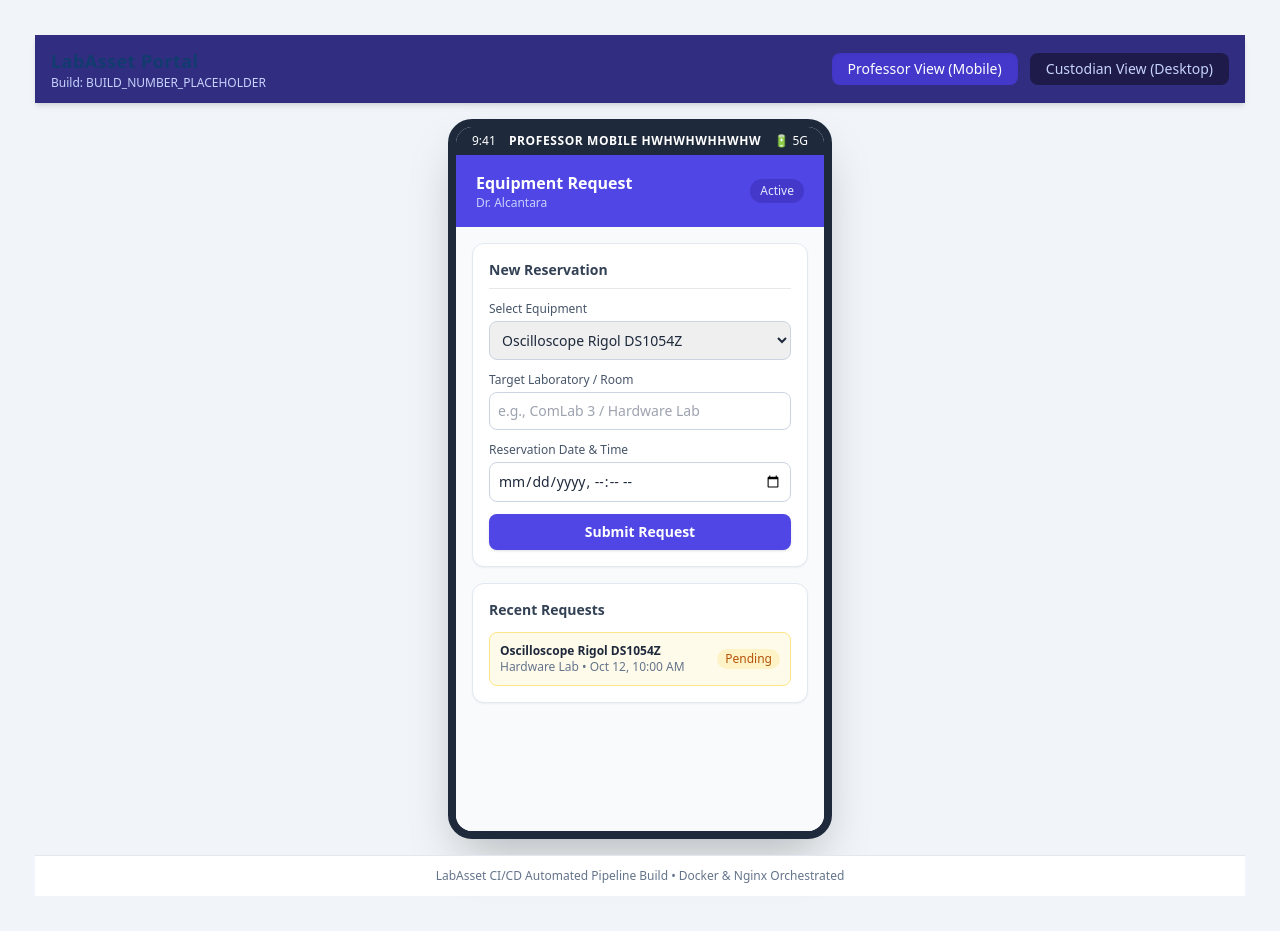
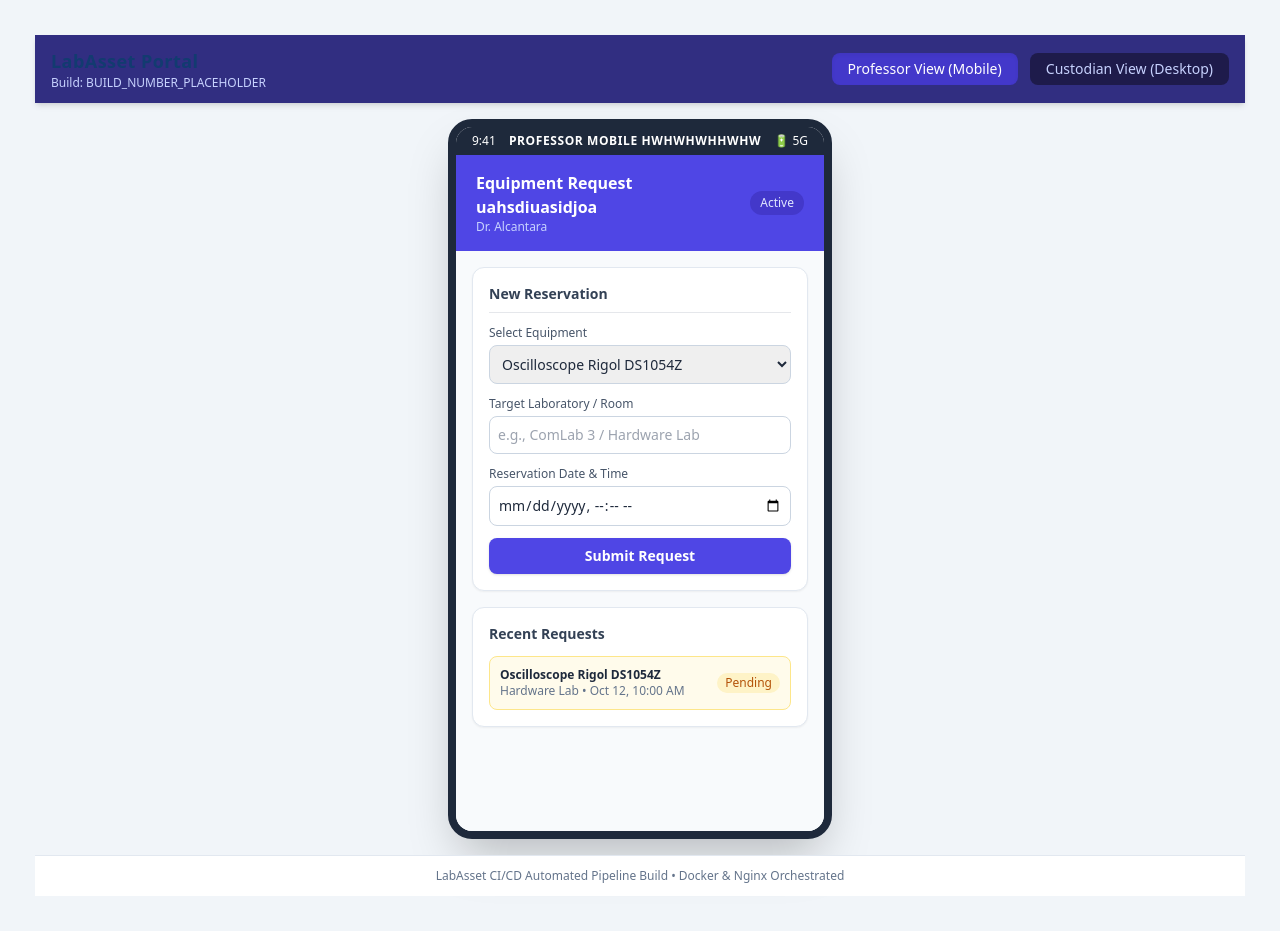
Before and after one commit to seanjbalmana01-beep/LabAsset, a plain HTML site: page frontend/public/index.html in a window 1280 px wide. Drawn offline with nearby package versions, Linux system fonts and the light colour scheme.

Commit message:
Update test

```diff
--- a/frontend/public/index.html
+++ b/frontend/public/index.html
@@ -38,7 +38,7 @@
             <!-- Mobile App Header -->
             <div class="bg-indigo-600 text-white px-5 py-4 flex justify-between items-center shadow-sm">
                 <div>
-                    <h2 class="font-bold text-base">Equipment Request</h2>
+                    <h2 class="font-bold text-base">Equipment Request uahsdiuasidjoa</h2>
                     <p class="text-xs text-indigo-200">Dr. Alcantara</p>
                 </div>
                 <span class="bg-indigo-700 text-indigo-100 text-xs px-2.5 py-1 rounded-full font-medium">Active</span>
```
